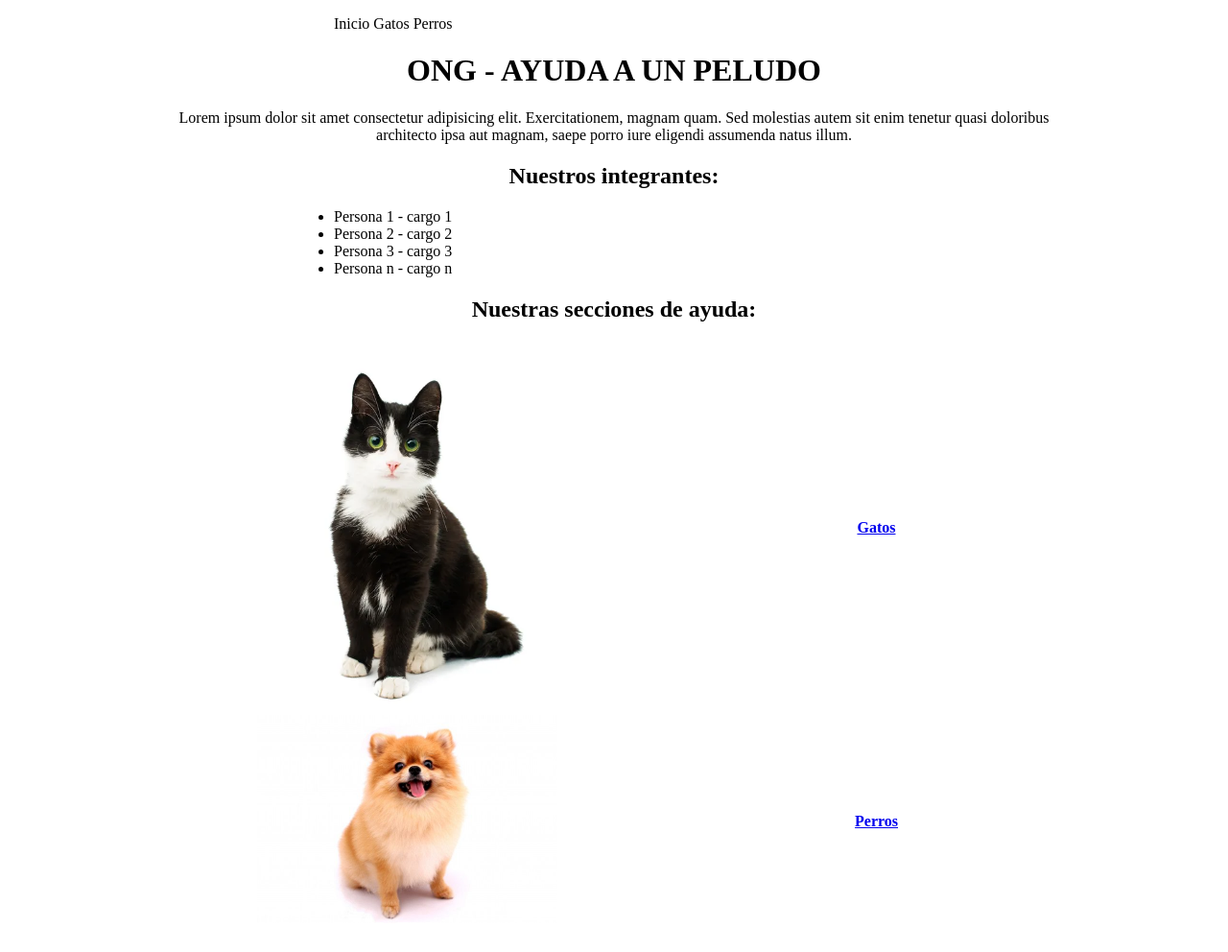
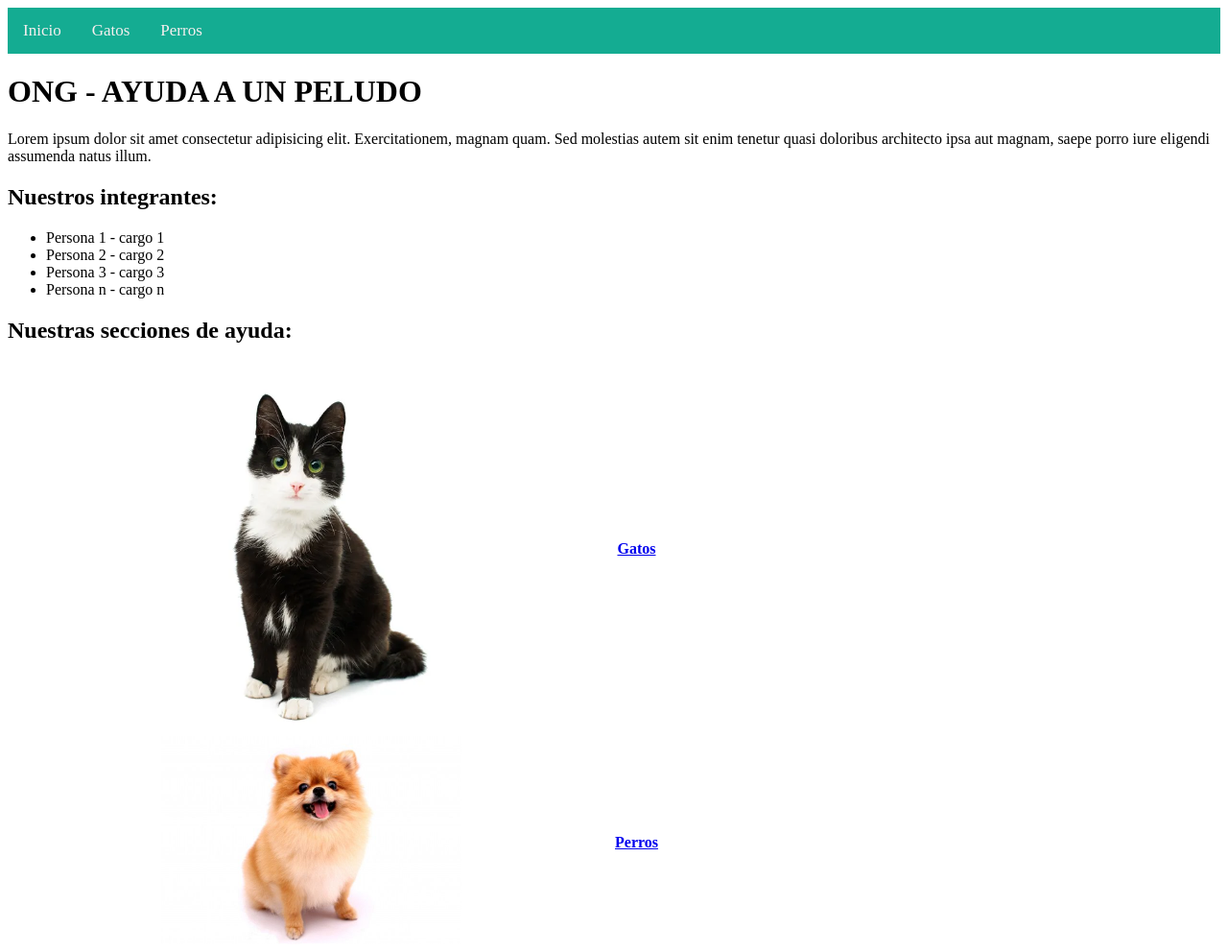
Before and after one commit to alopezgo/primertrabajo, a plain HTML site: page index.html in a window 1280 px wide. Shown: the whole page at 96% size. Drawn offline with Linux system fonts and the light colour scheme.

Commit message:
septimo commit

```diff
--- /dev/null
+++ b/estilo.css
@@ -0,0 +1,26 @@
+.nav {
+    background-color:rgb(20, 172, 146);
+    overflow:hidden;
+}
+
+  /* Style the links inside the navigation bar */
+.nav a{
+    float:left;
+    color:rgb(247, 239, 239);
+    text-align: center;
+    padding: 14px 16px;
+    text-decoration: none;
+    font-size: 17px;
+}
+
+/* Change the color of links on hover */
+.nav a:hover {
+    background-color: rgb(185, 156, 156);
+    color: rgb(97, 61, 61);
+  }
+
+  /* Add a color to the active/current link */
+  .nav a.activo {
+    background-color: #855f5f;
+    color: rgb(247, 239, 239);
+  }
--- a/index.html
+++ b/index.html
@@ -2,52 +2,26 @@
 <html>
 
 <head>
-        <title>Ayuda a un peludo</title>
-        <style>
-        .barra{border: 1px; border-radius: initial; color: black;
-        }
-        .nav{display: inline; list-style: none;}
-        h1,
-        h2,
-        p,
-        a {
-            text-align: center;
-            margin-left: 150px;
-            margin-right: 150px;
-        }
-
-        p {
-            font-size:medium;
-            justify-content: center;
-        }
-
-        ul {
-            text-align: left;
-            margin-left: 300px;
-            font-size: medium;
-        }
-        table{
-            margin-left: 100px;
-        }
-    </style>
+    <title>Ayuda a un Peludo</title>
+    <meta charset="UTF-8">
+    <link rel="stylesheet" href="estilo.css">
 </head>
 
 <body>
     <header>
-        <nav class="barra">
-            <ul>
-                <li class="nav">Inicio</li>
-                <li class="nav">Gatos</li>
-                <li class="nav">Perros</li>
-            </ul>
+        <nav class="nav">
+            <a href="index.html">Inicio</a>
+            <a href="gato.html">Gatos</a>
+            <a href="perro.html">Perros</a>
         </nav>
+    </header>
 
-    </header>
     <div>
     <h1>ONG - AYUDA A UN PELUDO</h1>
     <p> Lorem ipsum dolor sit amet consectetur adipisicing elit. Exercitationem, magnam quam. Sed molestias autem sit
         enim tenetur quasi doloribus architecto ipsa aut magnam, saepe porro iure eligendi assumenda natus illum.</p>
     </div>
+
     <div>
     <h2>Nuestros integrantes:</h2>
     <ul>
```
